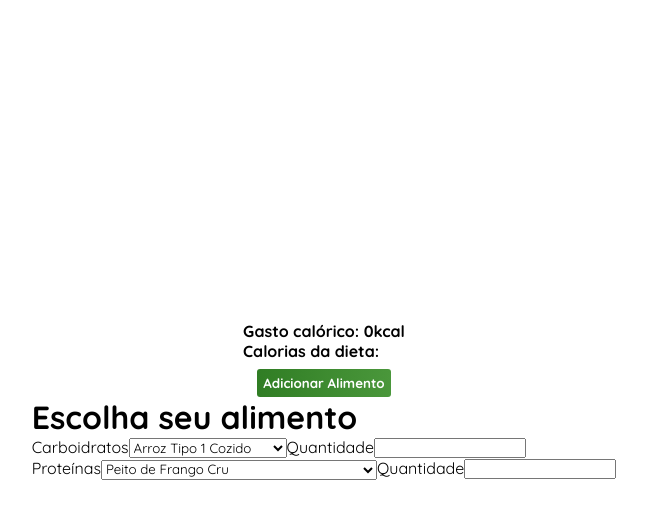
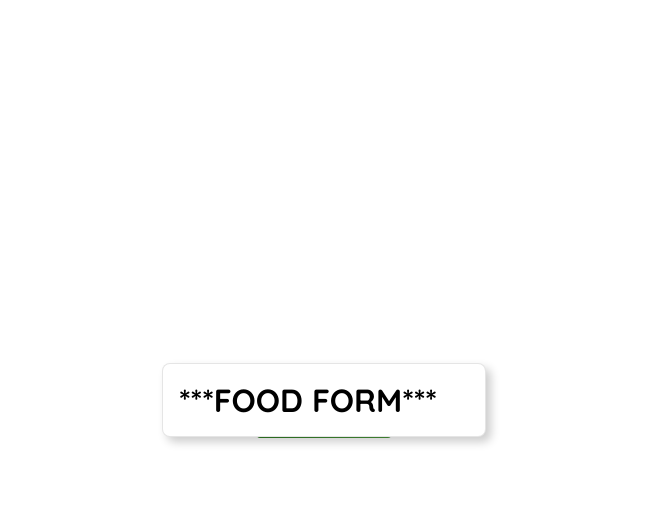
Before and after one commit to xyzdeivid/puvs, a React (Create React App) app: page /dietpage in a window 1280 px wide. Both pictures are taken after a click on the button "Adicionar Alimento". Shown: the top 518 px of the page, without its empty margins (316-963 px from the left). Built offline with nearby package versions, Linux system fonts and the light colour scheme.

Commit message:
criacao do FoodForm

```diff
--- a/src/components/DietPage/FoodForm.tsx
+++ b/src/components/DietPage/FoodForm.tsx
@@ -1,28 +1,10 @@
-import foodsOptions from 'foods'
+import { formcontainerStyle, formStyle } from 'styles'
 
 export default function FoodForm() {
     return (
-        <div>
-            <h1>Escolha seu alimento</h1>
-            <div>
-                <label>Carboidratos</label>
-                <select>
-                    {foodsOptions[0].map(food => {
-                        return <option>{food.name}</option>
-                    })}
-                </select>
-                <label>Quantidade</label>
-                <input type='number' />
-            </div>
-            <div>
-                <label>Proteínas</label>
-                <select>
-                    {foodsOptions[1].map(food => {
-                        return <option>{food.name}</option>
-                    })}
-                </select>
-                <label>Quantidade</label>
-                <input type='number' />
+        <div style={formcontainerStyle}>
+            <div style={formStyle}>
+                <h1>***FOOD FORM***</h1>
             </div>
         </div>
     )
--- a/src/components/Home/Form.tsx
+++ b/src/components/Home/Form.tsx
@@ -8,6 +8,8 @@ import ExerciseLevelInput from './FormComponents/ExerciseLevelInput'
 import ConfirmButton from './FormComponents/ConfirmButton'
 
 import { closeForm } from 'functions/form'
+
+import { formcontainerStyle, formStyle } from 'styles'
 
 interface FormProps {
     setShowForm: React.Dispatch<React.SetStateAction<boolean>>
@@ -35,31 +37,11 @@ export default function Form({ setShowForm }: FormProps) {
 
     const navigate = useNavigate()
 
-    const container: React.CSSProperties = {
-        position: 'absolute',
-        display: 'flex',
-        justifyContent: 'center',
-        alignItems: 'center',
-        flexDirection: 'column',
-        width: '100vw',
-        height: '100vh'
-    }
-
-    const formStyle: React.CSSProperties = {
-        backgroundColor: 'white',
-        padding: '16px 48px 16px 16px',
-        border: '1px solid rgba(0, 0, 0, 0.1)',
-        boxShadow: '5px 5px 10px rgba(0, 0, 0, 0.2)',
-        position: 'relative',
-        margin: '16px',
-        borderRadius: '8px'
-    }
-
     return (
         <div
             ref={formRef}
             onClick={e => closeForm(e, formRef, setShowForm)}
-            style={container}>
+            style={formcontainerStyle}>
             <div style={formStyle}>
                 <form onSubmit={e => {
                     e.preventDefault()
--- a/src/pages/DietPage.tsx
+++ b/src/pages/DietPage.tsx
@@ -3,7 +3,7 @@ import { functions } from 'functions/user'
 import { UserContext } from 'UserInfo'
 
 import { containerStyle, mainGradiente } from 'styles'
-import { useContext } from 'react'
+import { useContext, useState } from 'react'
 import FoodForm from 'components/DietPage/FoodForm'
 
 export default function DietPage() {
@@ -29,6 +29,8 @@ export default function DietPage() {
         borderRadius: '3px'
     }
 
+    const [showFoodForm, setShowFoodForm] = useState(false)
+
     return (
         <div style={containerStyle}>
             <div>
@@ -36,9 +38,15 @@ export default function DietPage() {
                 <h4>Calorias da dieta: </h4>
             </div>
             <div>
-                <button style={buttonStyle}>Adicionar Alimento</button>
+                <button style={buttonStyle} onClick={e => {
+                    setShowFoodForm(true)
+                }}>Adicionar Alimento</button>
             </div>
-            <FoodForm />
+            {
+                showFoodForm
+                    ? <FoodForm />
+                    : null
+            }
         </div>
     )
 }
--- a/src/styles.ts
+++ b/src/styles.ts
@@ -27,3 +27,23 @@ export const containerStyle: React.CSSProperties = {
     justifyContent: 'center',
     alignItems: 'center'
 }
+
+export const formcontainerStyle: React.CSSProperties = {
+    position: 'absolute',
+    display: 'flex',
+    justifyContent: 'center',
+    alignItems: 'center',
+    flexDirection: 'column',
+    width: '100vw',
+    height: '100vh'
+}
+
+export const formStyle: React.CSSProperties = {
+    backgroundColor: 'white',
+    padding: '16px 48px 16px 16px',
+    border: '1px solid rgba(0, 0, 0, 0.1)',
+    boxShadow: '5px 5px 10px rgba(0, 0, 0, 0.2)',
+    position: 'relative',
+    margin: '16px',
+    borderRadius: '8px'
+}
```
